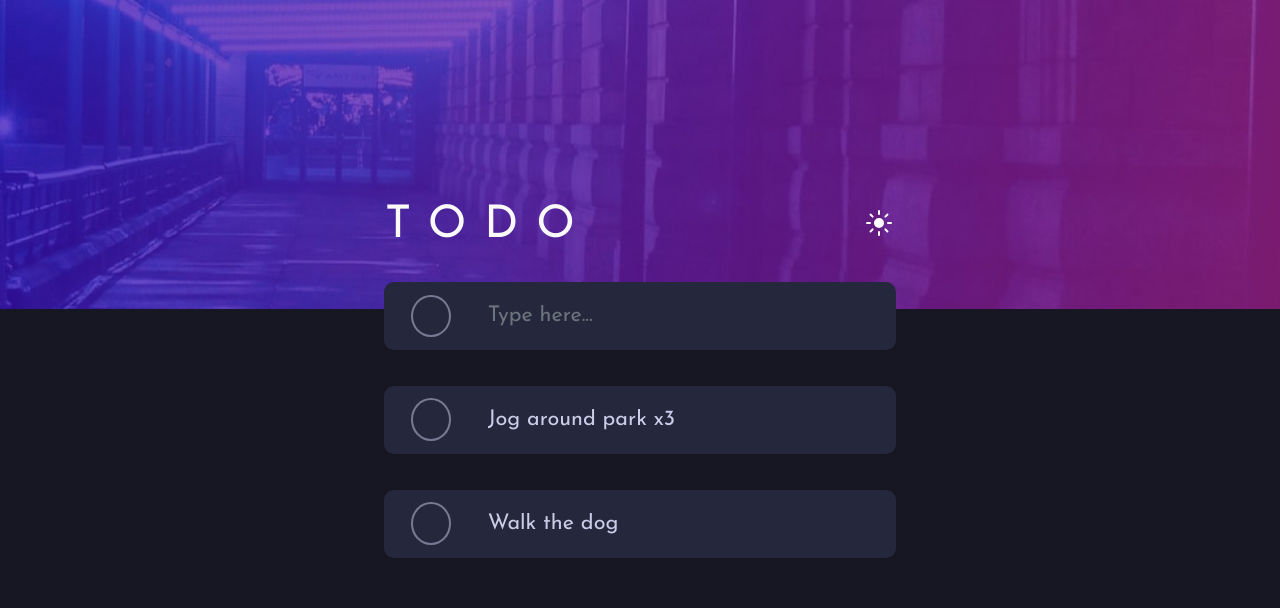
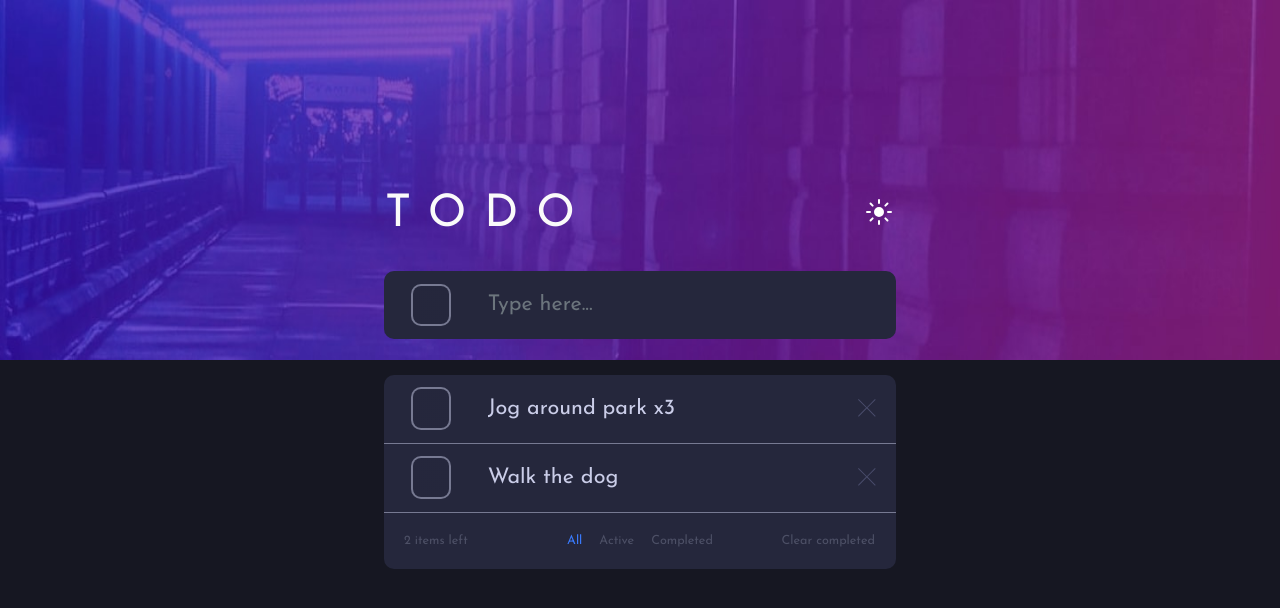
Before and after one commit to KMarjanski/ToDo, a React (Create React App) app: page / in a window 1280 px wide. Shown: the top 608 px of the page. Built offline with nearby package versions, Linux system fonts and the light colour scheme.

Commit message:
Pre-alpha: Feat: Menu bar

```diff
--- a/src/components/Adder/Adder.jsx
+++ b/src/components/Adder/Adder.jsx
@@ -42,6 +42,12 @@ const Adder = () => {
     setNewTask(e.target.value);
   };
 
+  const changeClassName = isChecked
+    ? "checkbox-style checked"
+    : "checkbox-style unchecked";
+
+  const showSVG = isChecked ? <img src={SVGS.Check} alt="Checkbox" /> : null;
+
   return (
     <Row className="justify-content-center">
       <Jumbotron className="background">
@@ -50,15 +56,11 @@ const Adder = () => {
             <ButtonGroup toggle>
               <ToggleButton
                 type="checkbox"
-                className={
-                  isChecked
-                    ? "checkbox-style checked"
-                    : "checkbox-style unchecked"
-                }
+                className={changeClassName}
                 checked={isChecked}
                 onChange={handleAddTask}
               >
-                {isChecked ? <img src={SVGS.Check} alt="Checkbox" /> : null}
+                {showSVG}
               </ToggleButton>
             </ButtonGroup>
           </Col>
--- a/src/components/Adder/Adder.scss
+++ b/src/components/Adder/Adder.scss
@@ -10,7 +10,7 @@
 
 .checkbox-style {
   border: solid 2px $DarkGrayishBlue;
-  border-radius: 50% !important;
+  border-radius: 10px !important;
   min-width: 40px;
   min-height: 42.5px;
   &.unchecked {
--- a/src/components/App/App.js
+++ b/src/components/App/App.js
@@ -6,6 +6,7 @@ import { Container, Jumbotron } from "react-bootstrap";
 import Header from "../Header/Header";
 import Adder from "../Adder/Adder";
 import Tasks from "../Tasks/Tasks";
+import Menu from "../Menu/Menu";
 
 import "./App.scss";
 import StoreProvider from "../../store/StoreProvider";
@@ -18,6 +19,7 @@ const App = () => {
           <Header />
           <Adder />
           <Tasks />
+          <Menu />
         </Container>
       </Jumbotron>
     </StoreProvider>
--- a/src/components/App/App.scss
+++ b/src/components/App/App.scss
@@ -12,13 +12,15 @@ body {
   min-height: 100vh;
   background-image: url("../../images/bg-desktop-dark.jpg");
   background-repeat: no-repeat, no-repeat;
-  background-size: 100% 37%;
+  background-size: 100% 20rem;
   background-position: left top, right top;
   background-color: $VeryDarkBlue;
+  color: $LightGrayishBlue;
 }
 
 .transparent {
   background-color: transparent;
+  margin-bottom: 0;
 }
 
 .vertical-center {
--- /dev/null
+++ b/src/components/Menu/Menu.jsx
@@ -0,0 +1,71 @@
+import React, { useContext } from "react";
+import {
+  Row,
+  Col,
+  Jumbotron,
+  ToggleButtonGroup,
+  Button,
+  ToggleButton,
+} from "react-bootstrap";
+import "./Menu.scss";
+import { StoreContext } from "../../store/StoreProvider";
+
+const Menu = () => {
+  const { tasksToDo, optionMenu, setOptionMenu } = useContext(StoreContext);
+
+  const tasksStillToDo = tasksToDo.filter((task) => (!task.done ? task : null));
+
+  const showTasksLeft =
+    tasksStillToDo.length > 1
+      ? `${tasksStillToDo.length} items left`
+      : tasksStillToDo.length === 1
+      ? `${tasksStillToDo.length} item left`
+      : `No more items left`;
+
+  const styleIfTaskArrayIsEmpty =
+    tasksToDo.length === 0
+      ? "background radius-end empty"
+      : "background radius-end";
+
+  const handleToggleMenu = (value) => {
+    setOptionMenu(value);
+  };
+
+  return (
+    <Row className="justify-content-center">
+      <Jumbotron className={styleIfTaskArrayIsEmpty}>
+        <Row className="justify-content-between">
+          <Col xs={6} lg={3} className="pt-2">
+            <p className="menu p-0 m-0">{showTasksLeft}</p>
+          </Col>
+          <Col lg={6} className="d-none d-lg-block text-center pt-1">
+            <ToggleButtonGroup
+              type="radio"
+              name="menu"
+              value={optionMenu}
+              onChange={handleToggleMenu}
+              size="sm"
+            >
+              <ToggleButton value={1} className="menu button">
+                All
+              </ToggleButton>
+              <ToggleButton value={2} className="menu button">
+                Active
+              </ToggleButton>
+              <ToggleButton value={3} className="menu button">
+                Completed
+              </ToggleButton>
+            </ToggleButtonGroup>
+          </Col>
+          <Col xs={6} lg={3} className="text-center p-1">
+            <Button size="sm" className="menu button p-0">
+              Clear completed
+            </Button>
+          </Col>
+        </Row>
+      </Jumbotron>
+    </Row>
+  );
+};
+
+export default Menu;
--- /dev/null
+++ b/src/components/Menu/Menu.scss
@@ -0,0 +1,32 @@
+@import "../../utilities/variables.scss";
+
+.radius-end {
+  border-radius: 0 0 10px 10px !important;
+  width: 358px !important;
+  &.empty {
+    border-radius: 10px !important;
+  }
+}
+
+.menu {
+  color: $VeryDarkGrayishBlue !important;
+  background-color: transparent !important;
+  border: none !important;
+  font-size: 0.7rem !important;
+  cursor: default !important;
+  &.button {
+    cursor: pointer !important;
+    &:focus {
+      box-shadow: none !important;
+    }
+    &.focus {
+      box-shadow: none !important;
+    }
+    &.active {
+      color: $BrightBlue !important;
+    }
+    &:hover {
+      color: $LightGrayishBlueHover !important;
+    }
+  }
+}
--- a/src/components/Tasks/Tasks.jsx
+++ b/src/components/Tasks/Tasks.jsx
@@ -6,29 +6,32 @@ import {
   Row,
   Jumbotron,
   Col,
+  Button,
   ButtonGroup,
   ToggleButton,
   Form,
 } from "react-bootstrap";
 
 const Tasks = () => {
-  const { tasksToDo, setTasksToDo } = useContext(StoreContext);
+  const { tasksToDo, setTasksToDo, optionMenu } = useContext(StoreContext);
 
-  const ShowTasks = tasksToDo.map((task) => (
-    <Row key={task.id} className="justify-content-center">
-      <Jumbotron className="background">
-        <Row>
-          <Col xs={2} className=" align-self-center  " align="center">
-            <ButtonGroup toggle>
-              <ToggleButton
-                type="checkbox"
-                className={
-                  task.done
+  const ShowTasks = tasksToDo.map((task) => {
+    const styleFirst =
+      tasksToDo[0].id === task.id
+        ? "background m-0 radius first"
+        : "background m-0 radius";
+
+    const styleCheckbox = task.done
       ? "checkbox-style checked"
-                    : "checkbox-style unchecked"
-                }
-                checked={task.done}
-                onChange={() => {
+      : "checkbox-style unchecked";
+
+    const showCheckboxIcon = task.done ? (
+      <img src={SVGS.Check} alt="Checkbox" />
+    ) : null;
+
+    const styleDoneTask = task.done ? "form-input line-through" : "form-input";
+
+    const handleTaskDone = () => {
       setTasksToDo(
         [...tasksToDo].map((item) => {
           if (item.id === task.id) {
@@ -39,24 +42,63 @@ const Tasks = () => {
           } else return item;
         })
       );
-                }}
+    };
+
+    const handleTaskDelete = () => {
+      setTasksToDo(
+        [...tasksToDo].filter((item) => {
+          return item.id !== task.id ? item : null;
+        })
+      );
+    };
+
+    const menuHelper = () => {
+      if (optionMenu === 1) {
+        return "justify-content-center";
+      } else if (optionMenu === 2 && task.done) {
+        return "d-none";
+      } else if (optionMenu === 3 && !task.done) {
+        return "d-none";
+      } else return "justify-content-center";
+    };
+
+    return (
+      <Row key={task.id} className={menuHelper()}>
+        <Jumbotron className={styleFirst}>
+          <Row>
+            <Col xs={2} className="align-self-center" align="center">
+              <ButtonGroup toggle>
+                <ToggleButton
+                  type="checkbox"
+                  className={styleCheckbox}
+                  checked={task.done}
+                  onChange={handleTaskDone}
                 >
-                {task.done ? <img src={SVGS.Check} alt="Checkbox" /> : null}
+                  {showCheckboxIcon}
                 </ToggleButton>
               </ButtonGroup>
             </Col>
-          <Col xs={10}>
+            <Col xs={9}>
               <Form.Control
-              className={task.done ? "form-input line-through" : "form-input"}
+                className={styleDoneTask}
                 value={task.task}
                 disabled
               />
             </Col>
+            <Col xs={1} className="close-button-column">
+              <Button className="p-0 close-button" onClick={handleTaskDelete}>
+                <img src={SVGS.Cross} alt="X" />
+              </Button>
+            </Col>
           </Row>
         </Jumbotron>
       </Row>
-  ));
-  return <>{ShowTasks}</>;
+    );
+  });
+
+  const isTaskEmpty = ShowTasks.length > 0 ? ShowTasks : null;
+
+  return <>{isTaskEmpty}</>;
 };
 
 export default Tasks;
--- a/src/components/Tasks/Tasks.scss
+++ b/src/components/Tasks/Tasks.scss
@@ -4,3 +4,30 @@
   text-decoration: line-through !important;
   color: $VeryDarkGrayishBlue2 !important;
 }
+
+.close-button {
+  background-color: transparent !important;
+  border: none !important;
+  &:focus {
+    box-shadow: none !important;
+  }
+}
+
+.radius {
+  border-radius: 0 !important;
+  border-bottom: 1px solid $DarkGrayishBlue;
+  &.first {
+    border-radius: 10px 10px 0 0 !important;
+  }
+}
+
+.close-button-column {
+  right: -9px !important;
+  padding: 8px 0 !important;
+}
+
+@media (max-width: 992px) {
+  .close-button-column {
+    right: 0 !important;
+  }
+}
--- a/src/store/StoreProvider.jsx
+++ b/src/store/StoreProvider.jsx
@@ -1,14 +1,17 @@
 import React, { createContext, useState } from "react";
+import { v4 as uuid } from "uuid";
 
 export const StoreContext = createContext(null);
 
 const StoreProvider = ({ children }) => {
   const [tasksToDo, setTasksToDo] = useState([
-    { task: "Jog around park x3", id: "1", done: false },
-    { task: "Walk the dog", id: "2", done: false },
+    { task: "Jog around park x3", id: uuid(), done: false },
+    { task: "Walk the dog", id: uuid(), done: false },
   ]);
+  const [displayTasks, setDisplayTasks] = useState([...tasksToDo]);
   const [newTask, setNewTask] = useState("");
   const [isChecked, setIsChecked] = useState(false);
+  const [optionMenu, setOptionMenu] = useState(1);
   return (
     <StoreContext.Provider
       value={{
@@ -18,6 +21,10 @@ const StoreProvider = ({ children }) => {
         setTasksToDo,
         newTask,
         setNewTask,
+        optionMenu,
+        setOptionMenu,
+        displayTasks,
+        setDisplayTasks,
       }}
     >
       {children}
```
Lines whose indentation alone changed are shown as unchanged.
